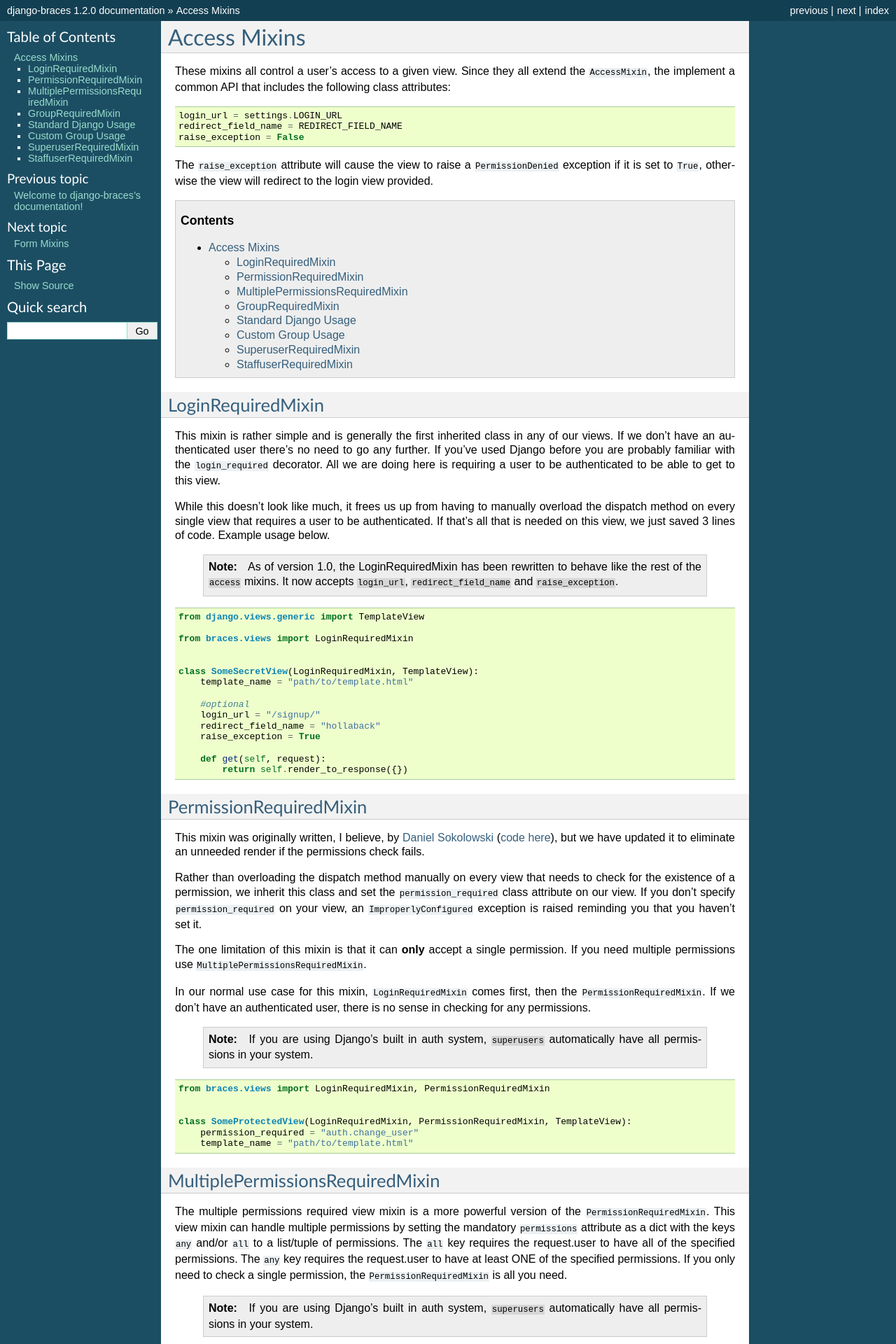
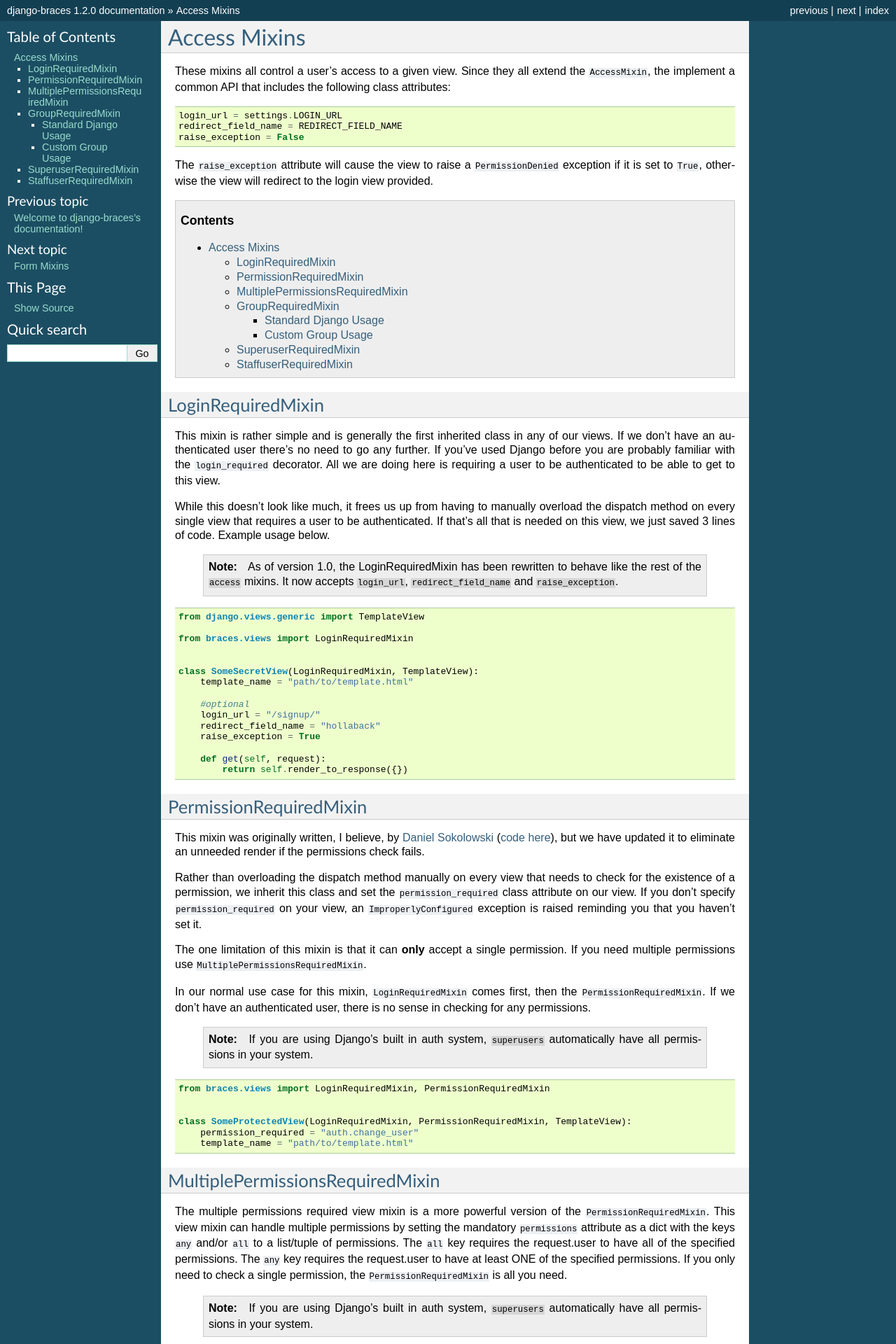
Before and after one commit to brack3t/django-braces, a Sphinx documentation site: the page built from docs/access.rst, in a window 1280 px wide. Shown: the top 1920 px of the page at 70% size. Built offline with Sphinx 7.4.7, drawn with Linux system fonts in a browser that asks for light colours.

Commit message:
small formatting fix.

```diff
--- a/docs/access.rst
+++ b/docs/access.rst
@@ -99,10 +99,10 @@ The group required view mixin ensures that the requesting user is in the group o
 
     .. note::
         The mixin assumes you're using Django's default Group model and that your user model provides ``groups`` as a ManyToMany relationship.
-        If this **is not** the case, you'll need to override `check_membership` in the mixin to handle your custom set up.
+        If this **is not** the case, you'll need to override ``check_membership`` in the mixin to handle your custom set up.
 
 Standard Django Usage
----------------------
+^^^^^^^^^^^^^^^^^^^^^
 
 ::
 
@@ -116,7 +116,7 @@ Standard Django Usage
 
 
 Custom Group Usage
-------------------
+^^^^^^^^^^^^^^^^^^
 
 ::
 
```
